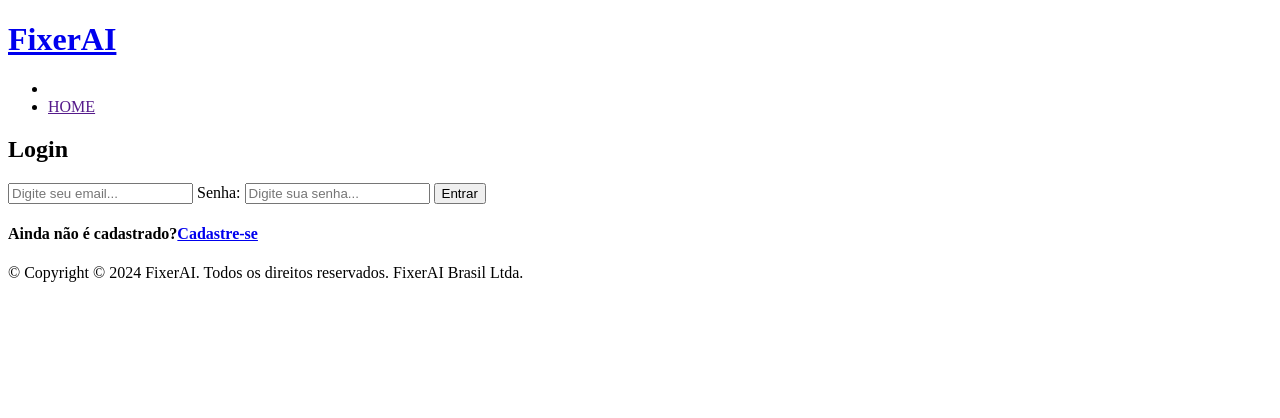
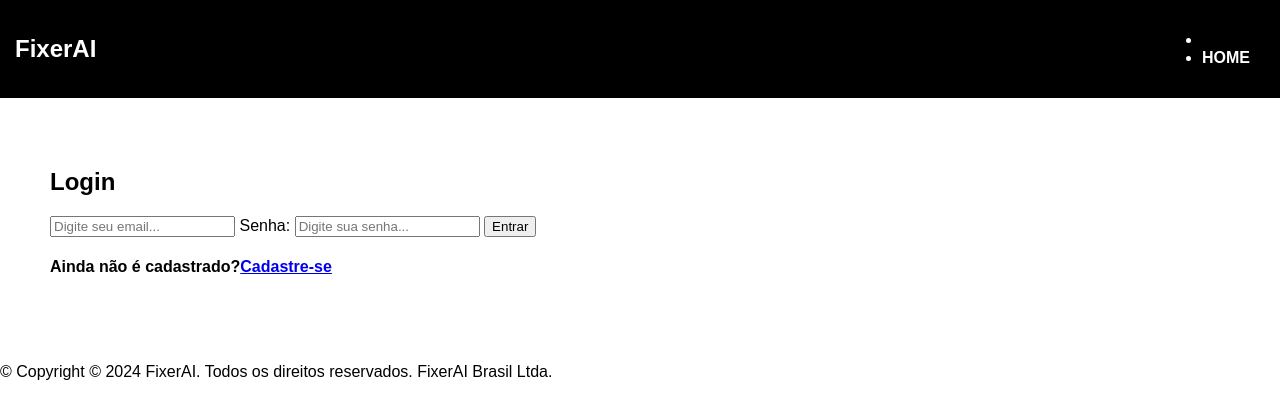
Before and after one commit to FixerAI/Frontend, a plain HTML site: page src/login.html in a window 1280 px wide. Drawn offline with Linux system fonts and the light colour scheme.

Commit message:
Criando a base. Parte 1

```diff
--- a/css/home.css
+++ b/css/home.css
@@ -5,6 +5,7 @@
   padding: 0;
   box-sizing: border-box;
 }
+
 header {
   width: 100%;
   height: 140px;
--- a/css/login.css
+++ b/css/login.css
@@ -0,0 +1,45 @@
+body{
+    margin: 0;
+    padding: 0;
+    font-family: sans-serif;
+}
+
+header{
+    background-color: black;
+    color: white;
+    padding: 15px;
+    display: flex;
+    justify-content: space-between;
+    align-items: center;
+}
+
+.logo{
+    font-size: 24px;
+    font-weight: bold;
+}
+
+.logo a{
+    color: white;
+    text-decoration: none;
+}
+
+nav{
+    display: flex;
+    list-style: none;
+    margin: 0;
+    padding: 0;
+}
+
+nav li{
+    margin-right: 15px;
+}
+
+nav a{
+    color: white;
+    text-decoration: none;
+    font-weight: bold;
+}
+
+main{
+    padding: 50px;
+}
```
Also changed, not shown: src/integrantes.html (added, +13 -0 lines).
